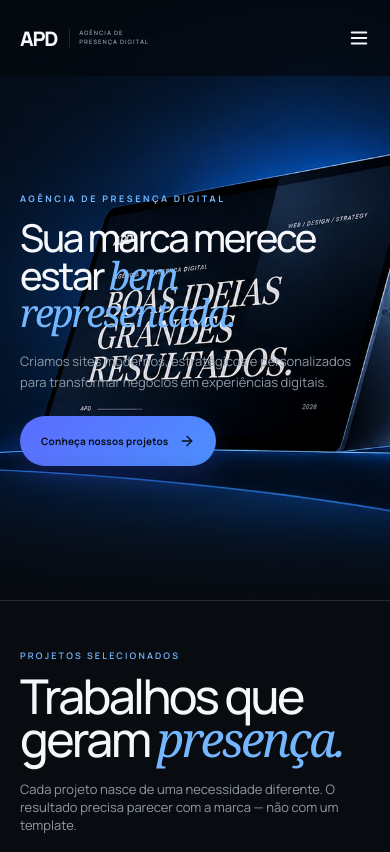
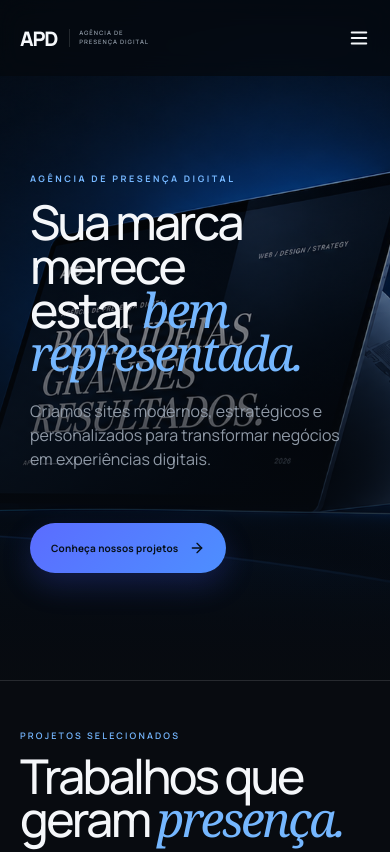
Before and after one commit to avanegm/apd-portfolio, a React (Vite) app: page / in a window 390 px wide. Shown: the top 852 px of the page. Built offline with nearby package versions, Linux system fonts and the light colour scheme.

Commit message:
Ajustes finais APD_2

```diff
--- a/src/styles.css
+++ b/src/styles.css
@@ -3772,3 +3772,59 @@ button {
   font-size: 13px !important;
   line-height: 1.45 !important;
 }
+
+/* =========================================
+   HERO — CORREÇÃO MOBILE
+   ========================================= */
+
+@media (max-width: 700px) {
+
+  .hero {
+    min-height: 680px !important;
+    padding: 120px 30px 55px !important;
+
+    background-size: auto 100% !important;
+    background-position: 72% center !important;
+    background-repeat: no-repeat !important;
+
+    align-items: flex-start !important;
+  }
+
+  .hero::before {
+    background:
+      linear-gradient(
+        180deg,
+        rgba(5, 10, 17, .20) 0%,
+        rgba(5, 10, 17, .45) 45%,
+        rgba(5, 10, 17, .82) 78%,
+        rgba(5, 10, 17, 1) 100%
+      ) !important;
+    opacity: 1 !important;
+  }
+
+  .hero-content,
+  .hero-copy {
+    position: relative !important;
+    z-index: 3 !important;
+    width: 100% !important;
+    max-width: 100% !important;
+  }
+
+  .hero h1 {
+    max-width: 360px !important;
+    font-size: clamp(3rem, 12vw, 4.2rem) !important;
+    line-height: .91 !important;
+    letter-spacing: -.055em !important;
+  }
+
+  .hero p {
+    max-width: 330px !important;
+    margin-top: 24px !important;
+    font-size: 16px !important;
+    line-height: 1.5 !important;
+  }
+
+  .hero .button {
+    margin-top: 30px !important;
+  }
+}
```
